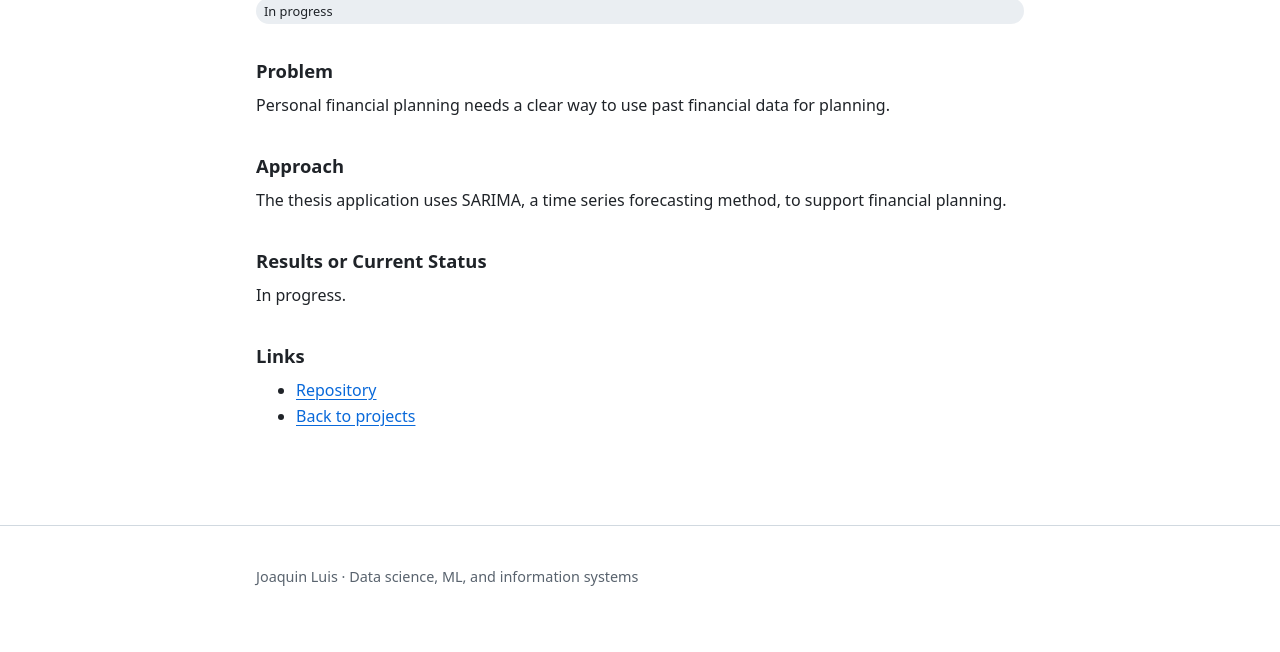
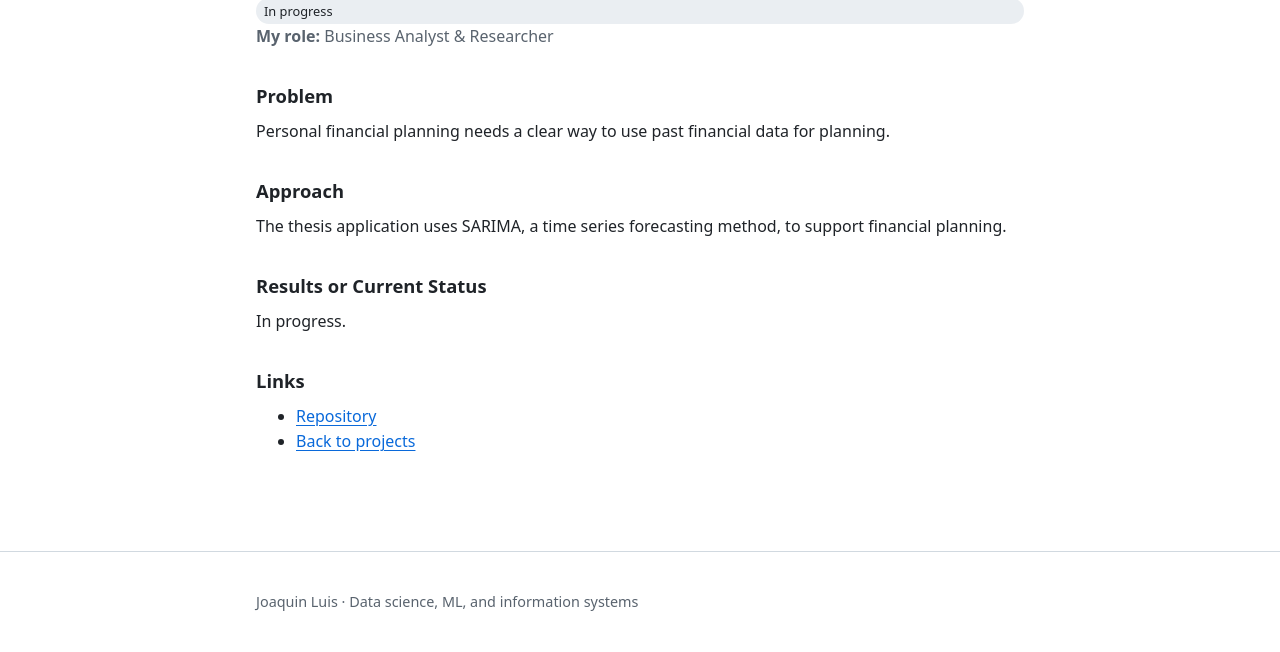
Before and after one commit to JoaquinLuisGuevarra96/JoaquinLuisGuevarra96.github.io, a plain HTML site: page projects/budgie.html in a window 1280 px wide. Shown: the part 196-848 px from the top of the page. Before the commit the page ends 822 px from the top, so only its background shows below. Drawn offline with Linux system fonts and the light colour scheme.

Commit message:
docs(budgie): add my role

```diff
--- a/projects/budgie.html
+++ b/projects/budgie.html
@@ -27,6 +27,7 @@
         <p class="eyebrow">Case study</p>
         <h1>BUDGIE</h1>
         <p class="status">In progress</p>
+        <p class="role"><strong>My role:</strong> Business Analyst &amp; Researcher</p>
       </header>
 
       <section class="case-section" aria-labelledby="problem-title">
--- a/style.css
+++ b/style.css
@@ -223,7 +223,8 @@ a:hover {
   line-height: 1.15;
 }
 
-.case-header .stack {
+.case-header .stack,
+.case-header .role {
   margin: 0;
   color: var(--muted);
 }
```
